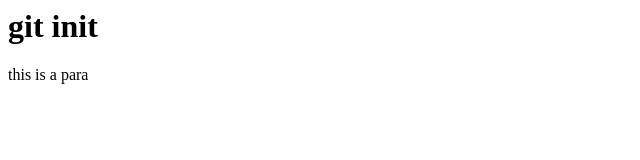
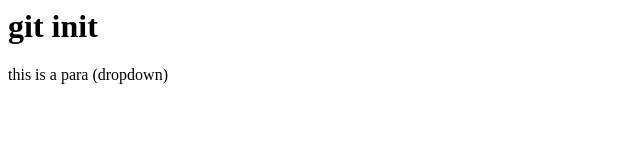
Before and after one commit to amalpu/gitinit, a plain HTML site: page index.html in a window 1280 px wide. Shown: the full height of the page, 0-640 px from the left. Drawn offline with Linux system fonts and the light colour scheme.

Commit message:
dropdown added

```diff
--- a/index.html
+++ b/index.html
@@ -1,2 +1,2 @@
 <h1>git init</h1>
-<p>this is a para</p>
+<p>this is a para (dropdown)</p>
```
